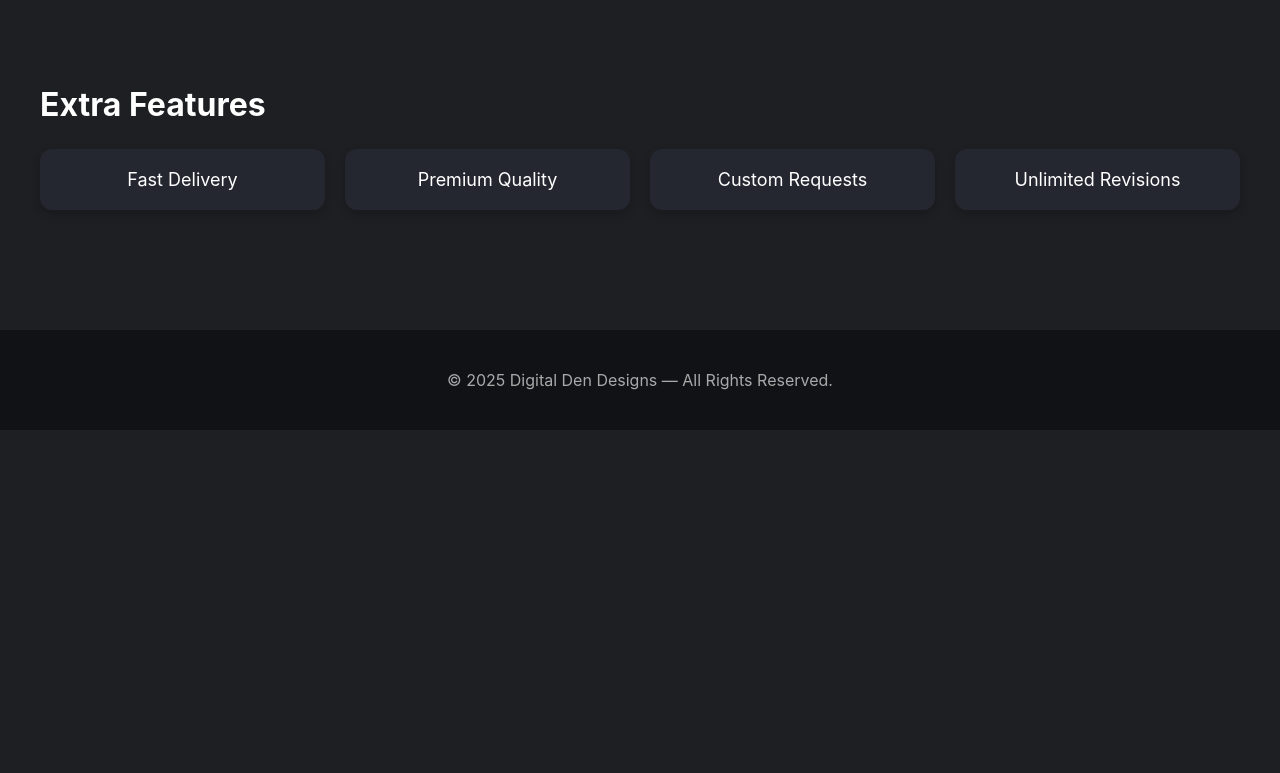
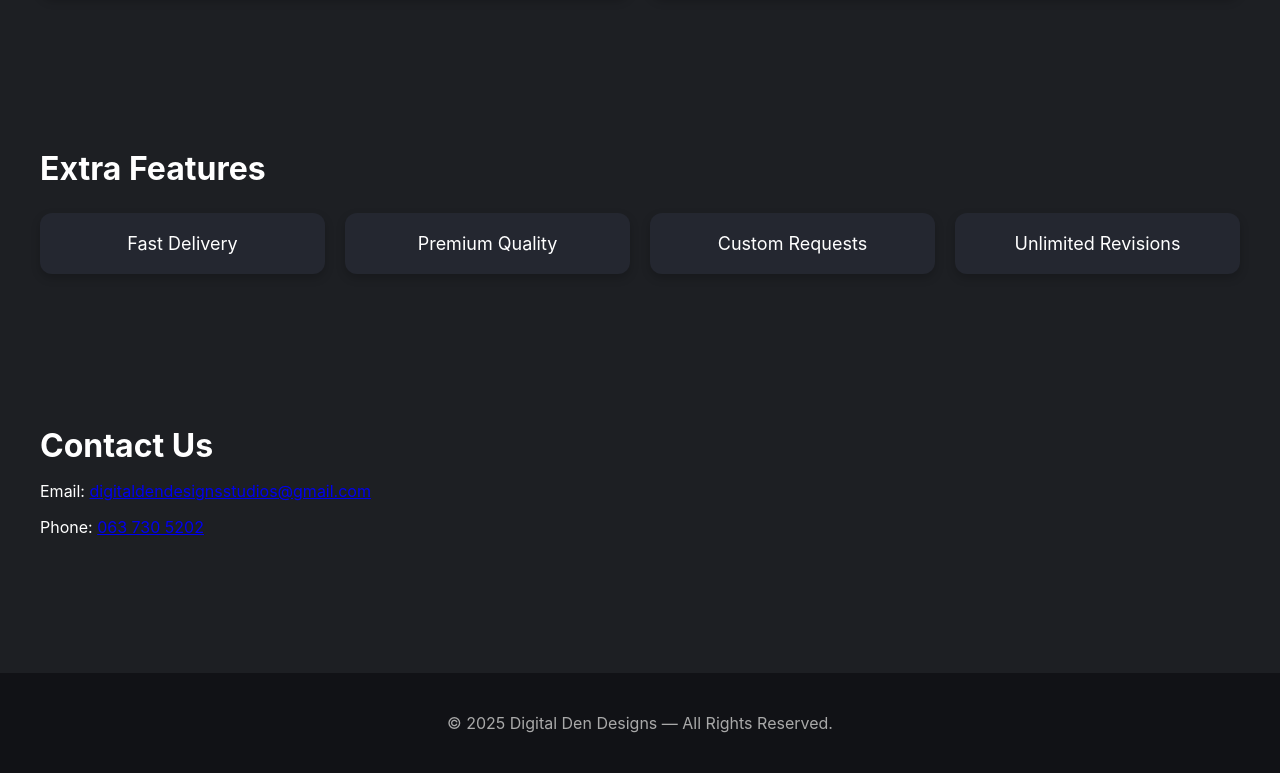
Before and after one commit to digitaldendesignsstudios-png/DigitalDenDesigns-website, a plain HTML site: page digitaldendesignsstudiosHTML.html in a window 1280 px wide. Shown: the part 878-1651 px from the top of the page. Before the commit the page ends 1308 px from the top, so only its background shows below. Drawn offline with Linux system fonts and the light colour scheme.

Commit message:
Update digitaldendesignsstudiosHTML.html

```diff
--- a/digitaldendesignsstudiosHTML.html
+++ b/digitaldendesignsstudiosHTML.html
@@ -173,7 +173,7 @@ footer {
 </header>
 
 <section class="hero fade-in">
-  <img src="logo.png" alt="Logo" class="logo" />
+  <img src="logodigitaldesigns.png" alt="Logo" class="logo" />
   <h2>Digital Den Designs</h2>
   <p>Providing top-tier services for branding, logos, banners, thumbnails, and more.</p>
   <div class="buttons">
@@ -214,6 +214,12 @@ footer {
   </div>
 </section>
 
+<section id="contact" class="fade-in">
+  <h3>Contact Us</h3>
+  <p>Email: <a href="mailto:digitaldendesignsstudios@gmail.com">digitaldendesignsstudios@gmail.com</a></p>
+  <p>Phone: <a href="tel:0637305202">063 730 5202</a></p>
+</section>
+
 <footer>
   © 2025 Digital Den Designs — All Rights Reserved.
 </footer>
```
